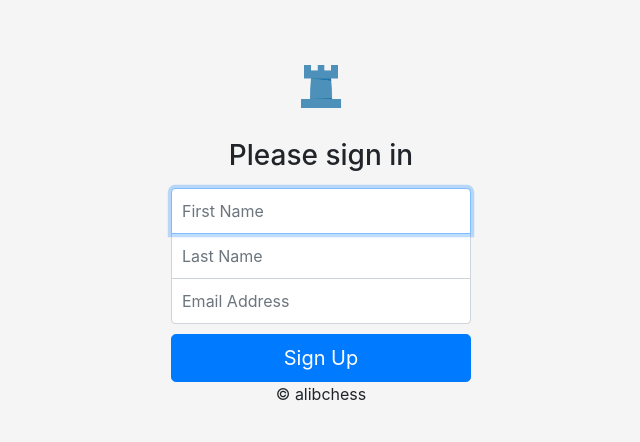
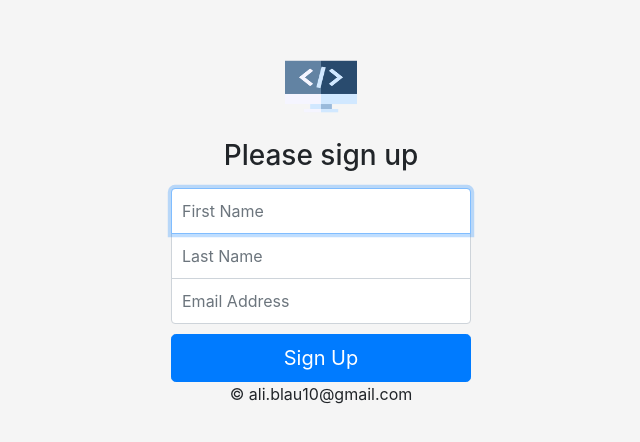
Before and after one commit to alibizhan/newsletter-signup, a website: page signup.html in a window 1280 px wide. Shown: the part 160-602 px from the top of the page, without its empty margins (319-959 px from the left). Drawn offline with nearby package versions, Linux system fonts and the light colour scheme.

Commit message:
h1 and icon changed

```diff
--- a/signup.html
+++ b/signup.html
@@ -51,13 +51,13 @@
 
 <main class="form-signin">
   <form action="/" method="post">
-    <img class="mb-4" src="images/rook.png" alt="" width="72" height="57">
-    <h1 class="h3 mb-3 fw-normal">Please sign in</h1>
+    <img class="mb-4" src="images/programming.png" alt="" width="72" height="57">
+    <h1 class="h3 mb-3 fw-normal">Please sign up</h1>
     <input type="text" class="form-control top" name = "firstName" placeholder="First Name" required autofocus>
     <input type="text" class="form-control middle" name = "lastName" placeholder="Last Name" required>
     <input type="email" class="form-control bottom"name = "emailAddress" placeholder="Email Address" required>
     <button class="w-100 btn btn-lg btn-primary" type="submit">Sign Up</button>
-    <p>&copy; alibchess</p>
+    <p>&copy; ali.blau10@gmail.com</p>
   </form>
 </main>
 
```
Also changed, not shown: public/images/programming.png (added).
